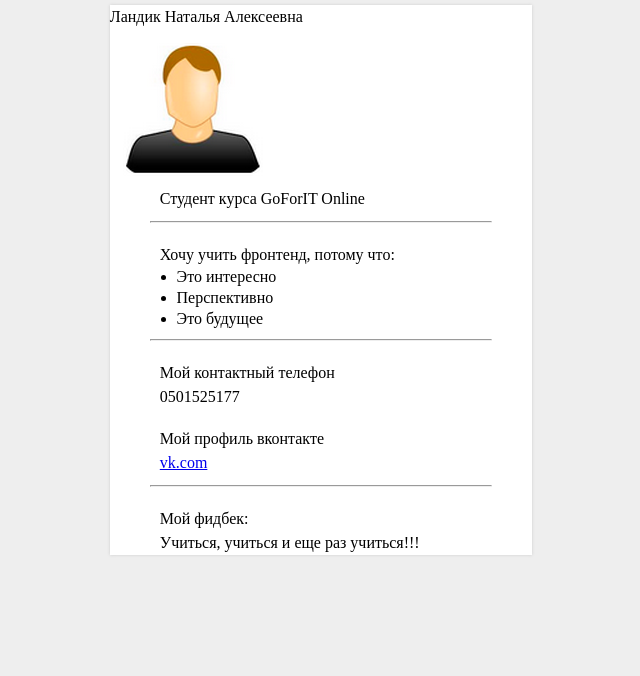
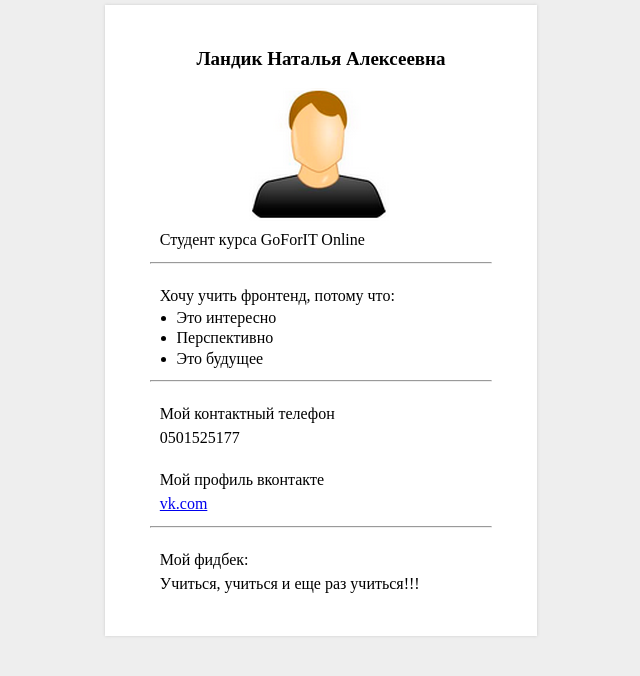
Before and after one commit to nata2283/nata2283.github.io, a plain HTML site: page task1/index.html in a window 1280 px wide. Shown: the whole page, without its empty margins (319-959 px from the left). Drawn offline with Linux system fonts and the light colour scheme.

Commit message:
Update style.css

```diff
--- a/task1/style.css
+++ b/task1/style.css
@@ -14,21 +14,22 @@ body{
     height: 100%;
     margin:5px auto;
     box-shadow: 0 0 3px #cecece;
+    padding: 40px 5px 40px 5px;
 }
 
 p{
     line-height: 1.5;
 }
 
-.FIO{
+.fio{
     font-size:19px;
     font-weight: bold;
     text-align: center;
-    padding-top: 40px;
 }
 
-.foto{
-    text-align: center;
+img{
+    display: block;
+    margin: 0 auto;
 }
 
 .text_all{
@@ -37,13 +38,9 @@ p{
 
 .hor_line{
     margin: 10px 40px 20px 40px;
-
-}
+ }
 
 li{
     margin-left: 7%;
     line-height: 1.3;
 }
-
-#foot{
-    margin-bottom: 10%;}
```
